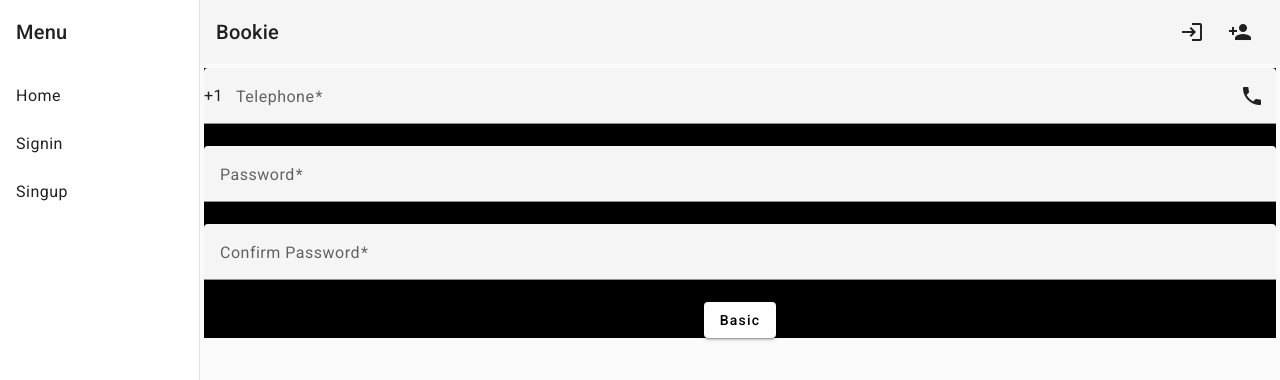
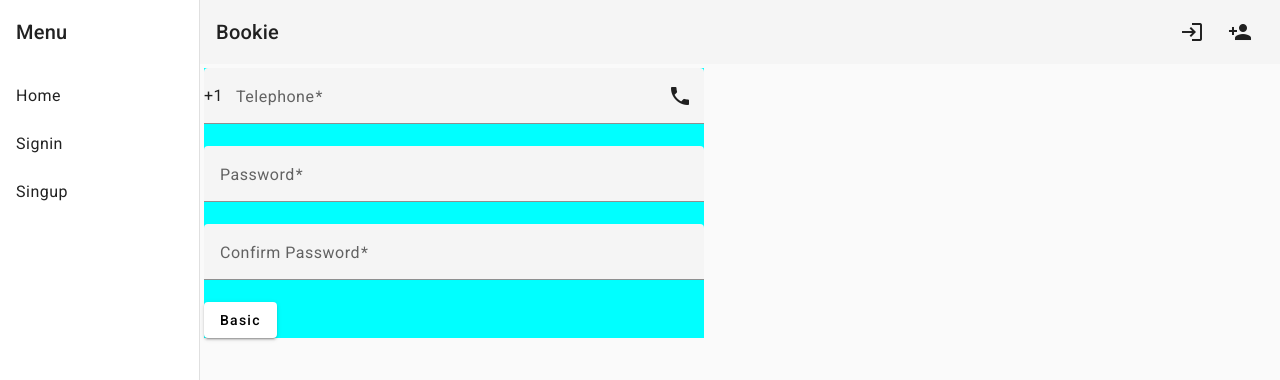
Before and after one commit to Sana0203/bookie, an Angular app: page /signin in a window 1280 px wide. Shown: the top 380 px of the page. Built offline with nearby package versions, Linux system fonts and the light colour scheme.

Commit message:
signin fixed

```diff
--- a/src/app/+pages/public/signin/signin.component.html
+++ b/src/app/+pages/public/signin/signin.component.html
@@ -1,5 +1,5 @@
 
-<form [ngClass]="[ !isHandset$ ? 'form' : 'form_handset' ]">
+<form [ngClass]="[ !(isHandset$ | async) ? 'form' : 'form_handset' ]">
     <mat-form-field class="example-full-width">
         <mat-label>Telephone</mat-label>
         <span matPrefix>+1 &nbsp;</span>
--- a/src/app/+pages/public/signin/signin.component.ts
+++ b/src/app/+pages/public/signin/signin.component.ts
@@ -6,7 +6,7 @@ import { MatIconModule } from '@angular/material/icon';
 import { MatButtonModule } from '@angular/material/button';
 import { BreakpointObserver, Breakpoints } from '@angular/cdk/layout';
 import { Observable, map, shareReplay } from 'rxjs';
-import { NgClass } from '@angular/common';
+import { AsyncPipe, NgClass } from '@angular/common';
 
 @Component({
   selector: 'bookie-signin',
@@ -17,7 +17,9 @@ import { NgClass } from '@angular/common';
     ReactiveFormsModule,
     MatIconModule,
     MatButtonModule,
-    NgClass ],
+    NgClass,
+    AsyncPipe
+   ],
   templateUrl: './signin.component.html',
   styleUrl: './signin.component.css'
 })
```
